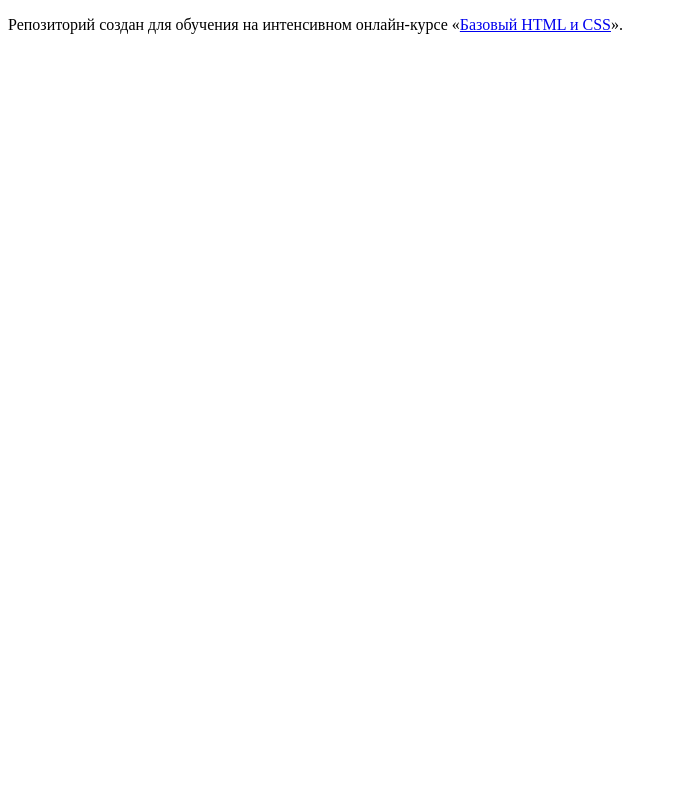
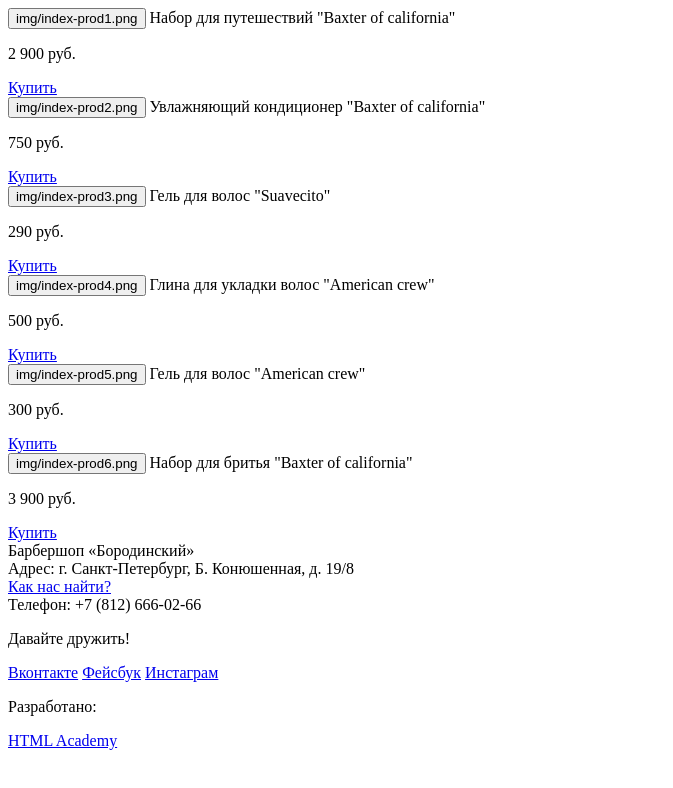
Before and after one commit to ValentinaNovik/60422-barbershop, a plain HTML site: page index.html in a window 1280 px wide. Shown: the whole page, without its empty margins (0-673 px from the left). Drawn offline with Linux system fonts and the light colour scheme.

Commit message:
Средства-для-ухода
добавлена разметка

```diff
--- a/index.html
+++ b/index.html
@@ -1,12 +1,67 @@
-<!DOCTYPE html>
-<html lang="ru">
-  <head>
-    <meta charset="utf-8">
-    <title>HTML Academy: Барбершоп</title>
-  </head>
-  <body>
+   </form>
+   </div>
 
-    <p>Репозиторий создан для обучения на интенсивном онлайн‑курсе «<a href="https://htmlacademy.ru/intensive/htmlcss">Базовый HTML и CSS</a>».</p>
+<div class="index-content-right">
+    <article class="items">
+    <div>
+         <input type="submit" name="view" value="img/index-prod1.png"><label for="field"> Набор для путешествий "Baxter of california" </label>
+         </input>
+         <p>2 900 руб.</p>
+         <a class="btn" href="#">Купить</a>
+    </div>
+    <div>
+         <input type="submit" name="view" value="img/index-prod2.png"><label for="field"> Увлажняющий кондиционер "Baxter of california" </label>
+         </input>
+         <p>750 руб.</p>
+         <a class="btn" href="#">Купить</a>
+   </div>
+   <div>
+         <input type="submit" name="view" value="img/index-prod3.png"><label for="field"> Гель для волос "Suavecito" </label> <br/>
+         </input>
+         <p>290 руб.</p>
+         <a class="btn" href="#">Купить</a>
+   </div>
+   <div>
+         <input type="submit" name="view" value="img/index-prod4.png"><label for="field"> Глина для укладки волос "American crew" </label>
+         </input>
+         <p>500 руб.</p>
+         <a class="btn" href="#">Купить</a>
+  </div>
+   <div>
+        <input type="submit" name="view" value="img/index-prod5.png"><label for="field"> Гель для волос "American crew"</label>
+        </input>
+        <p>300 руб.</p>
+        <a class="btn" href="#">Купить</a>
+  </div>
+   <div>
+         <input type="submit" name="view" value="img/index-prod6.png"><label for="field"> Набор для бритья "Baxter of california" </label>
+         </input> <br/>
+        <p>3 900 руб.</p>
+        <a class="btn" href="#">Купить</a>
+  </div>
+  </article>
+</div>
+</main>
 
+<footer class="main-footer">
+      <div class="container">
+        <section class="footer-contacts">
+          Барбершоп «Бородинский»<br>
+          Адрес: г. Санкт-Петербург, Б. Конюшенная, д. 19/8<br>
+          <a href="#">Как нас найти?</a><br>
+          Телефон: +7 (812) 666-02-66
+        </section>
+        <section class="footer-social">
+          <p>Давайте дружить!</p>
+          <a class="social-btn social-btn-vk" href="#">Вконтакте</a>
+          <a class="social-btn social-btn-fb" href="#">Фейсбук</a>
+          <a class="social-btn social-btn-inst" href="#">Инстаграм</a>
+        </section>
+        <section class="footer-copyright">
+          <p>Разработано:</p>
+          <a class="btn" href="https://htmlacademy.ru">HTML Academy</a>
+        </section>
+      </div>
+    </footer>
   </body>
 </html>
```
